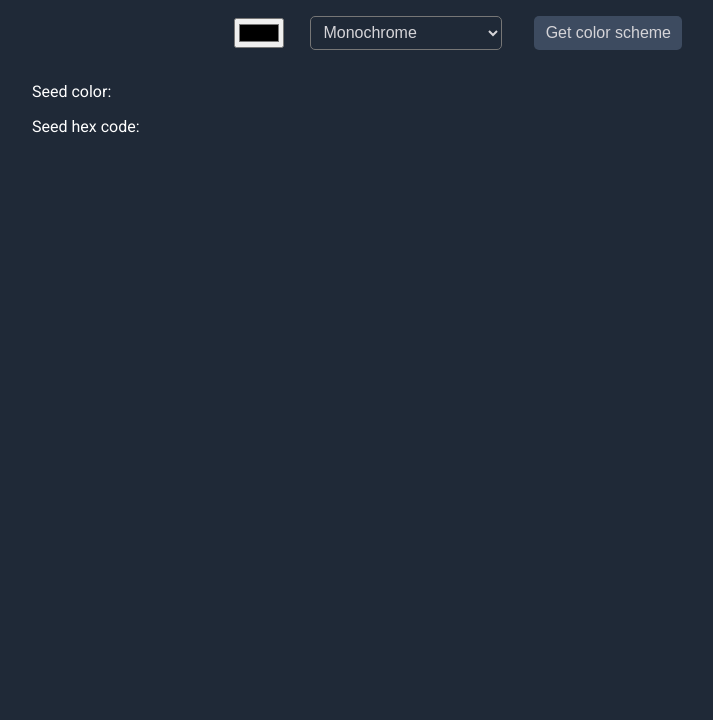
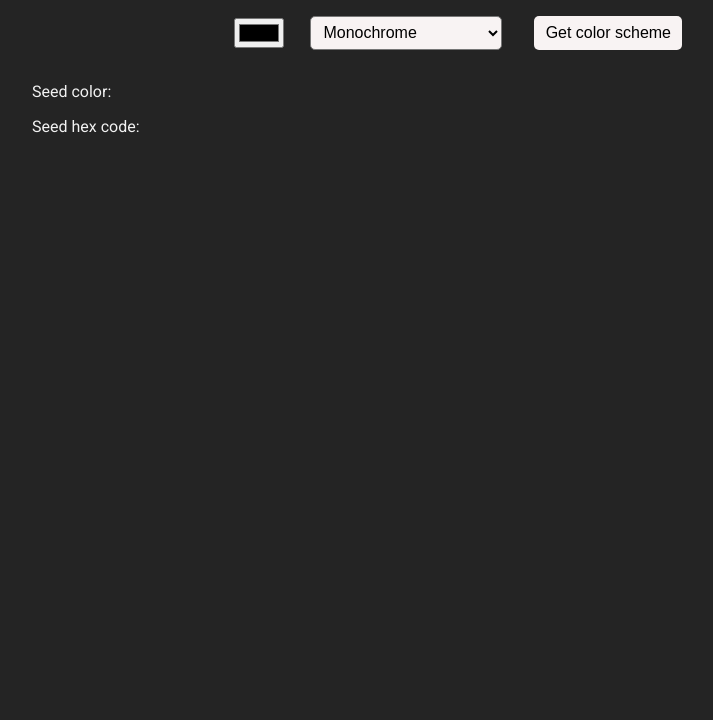
Before and after one commit to casinca4/color-scheme-generator, a plain HTML site: page index.html in a window 1280 px wide. Shown: the part 86-806 px from the top of the page, without its empty margins (158-871 px from the left). Drawn offline with Linux system fonts and the light colour scheme.

Commit message:
Make changes in colors

```diff
--- a/style.css
+++ b/style.css
@@ -4,8 +4,8 @@
 
 /* == GENERAL STYLES == */
 body {
-	background-color: #1f2937;
-	color: white;
+	background-color: #242424;
+	color: #f2f2f2;
 	font-family: "Roboto", sans-serif;
 	margin: 0;
 	padding: 0;
@@ -30,11 +30,13 @@ h1,
 	text-align: center;
 }
 
-h1,
+/* h1,
 .get-color-scheme-btn,
-.select-color-mode {
-	color: #d5d4d8;
-}
+.select-color-mode,
+.seed-color,
+.seed-hex-code {
+	color: #1c1b1b;
+} */
 
 h1 {
 	letter-spacing: 2px;
@@ -51,8 +53,9 @@ h1 {
 }
 
 .instruction {
+	color: black;
 	font-size: 1.2rem;
-	text-shadow: 2px 1px black;
+	text-shadow: 2px 1px white;
 }
 
 /* == LAYOUT */
@@ -85,13 +88,13 @@ h1 {
 }
 
 .select-color-mode {
-	background-color: #1f2937;
+	background-color: #f8f3f3;
 	margin: 1em 2em 1em 0;
 	padding: 0.4em 0.5em;
 }
 
 .get-color-scheme-btn {
-	background-color: #3d4b60;
+	background-color: #f8f3f3;
 	border: none;
 	cursor: pointer;
 	margin: 0;
```
